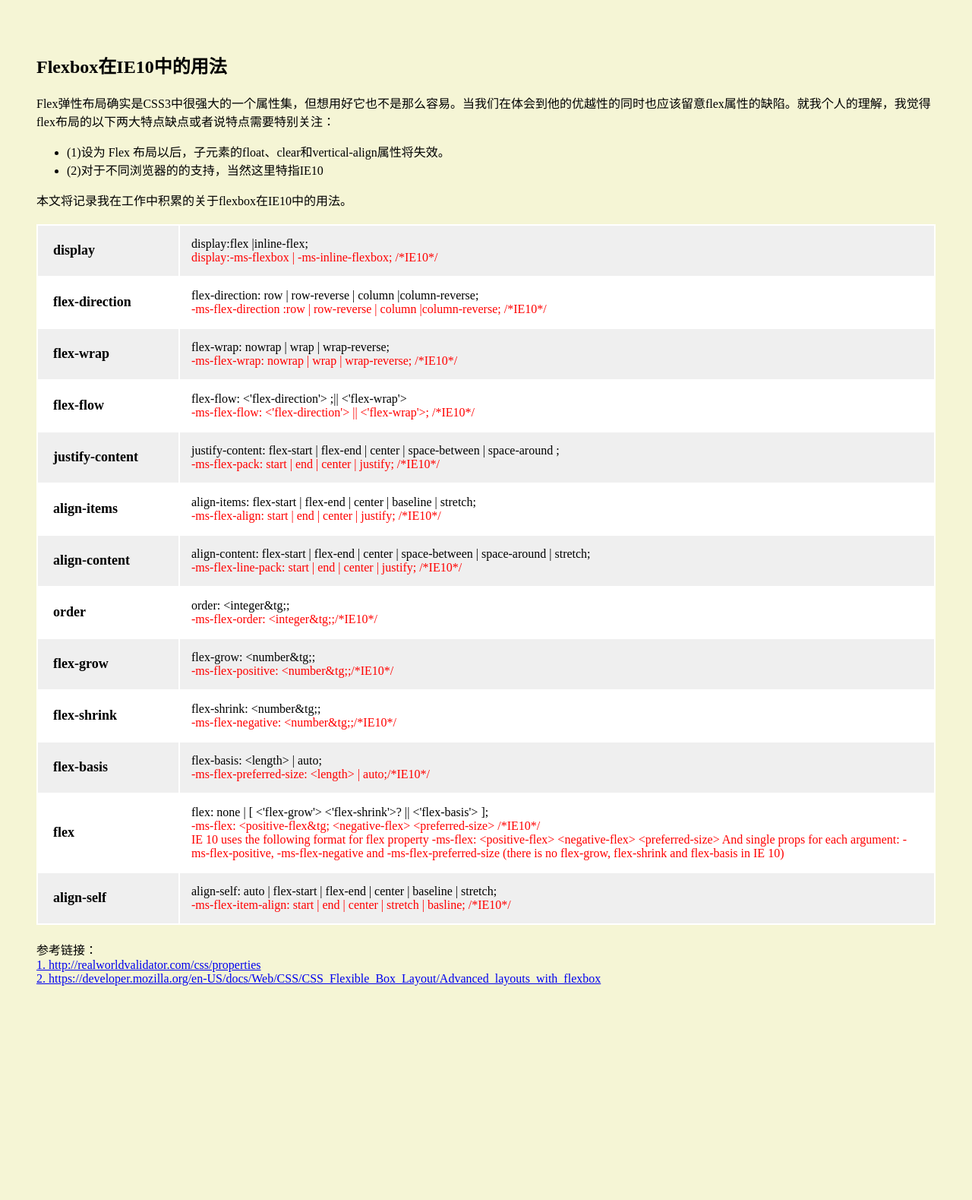
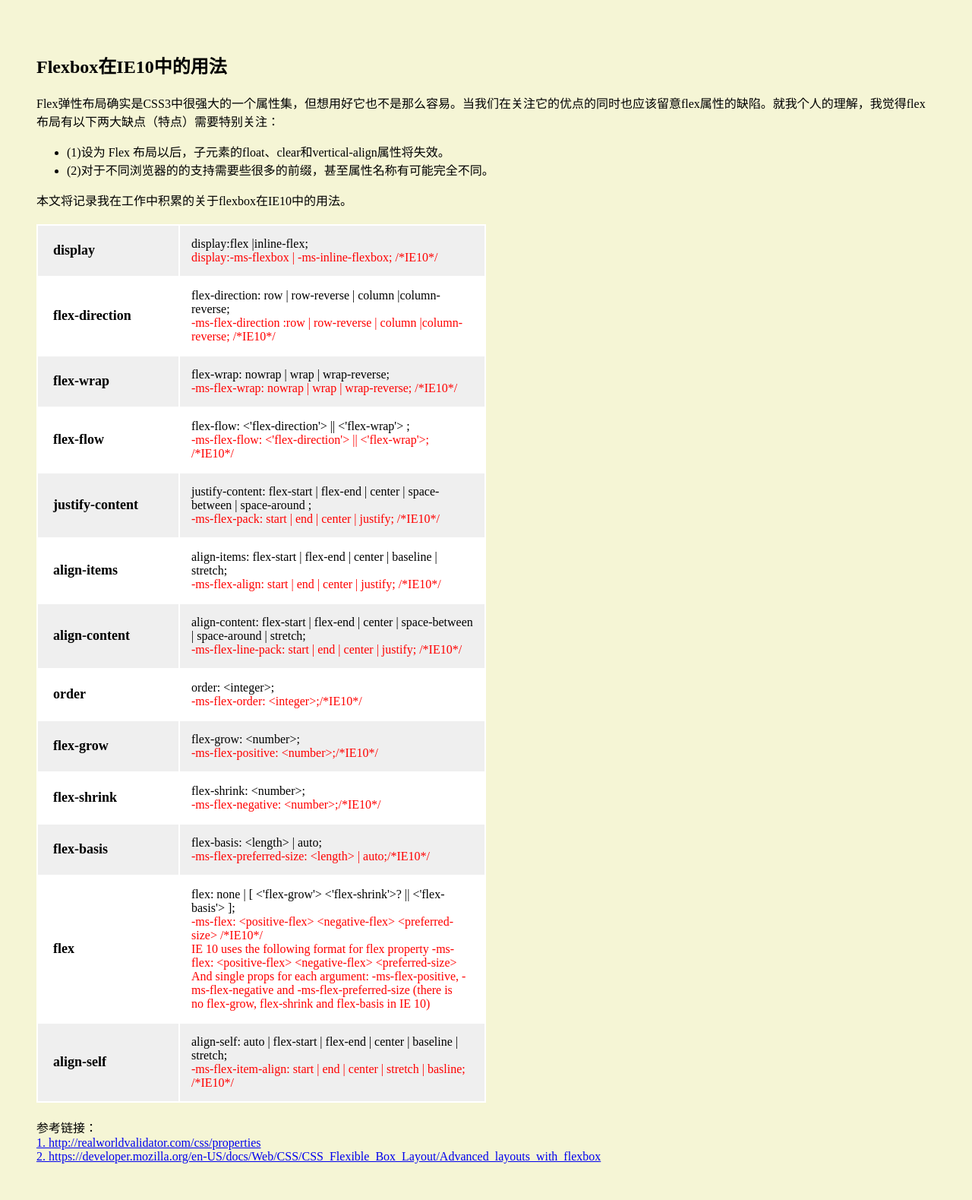
Before and after one commit to tim-gao/Blogs, a Jekyll site: the page built from _posts/2017-07-18-flexbox-for-IE10.html, in a window 1280 px wide. Shown: the whole page at 76% size. Built offline with Jekyll 4.4.1, drawn with Linux system fonts in a browser that asks for light colours; before the commit the page ends 1345 px from its top, so only the background shows below that.

Commit message:
update post"flexbox for IE10"

```diff
--- a/_posts/2017-07-18-flexbox-for-IE10.html
+++ b/_posts/2017-07-18-flexbox-for-IE10.html
@@ -4,10 +4,10 @@ title: flexbox for IE 10
 ---
 <div class="wrapper-20170718">
     <h2>Flexbox在IE10中的用法</h2>
-    Flex弹性布局确实是CSS3中很强大的一个属性集，但想用好它也不是那么容易。当我们在体会到他的优越性的同时也应该留意flex属性的缺陷。就我个人的理解，我觉得flex布局的以下两大特点缺点或者说特点需要特别关注：
+    Flex弹性布局确实是CSS3中很强大的一个属性集，但想用好它也不是那么容易。当我们在关注它的优点的同时也应该留意flex属性的缺陷。就我个人的理解，我觉得flex布局有以下两大缺点（特点）需要特别关注：
     <ul>
         <li>(1)设为 Flex 布局以后，子元素的float、clear和vertical-align属性将失效。</li>
-        <li>(2)对于不同浏览器的的支持，当然这里特指IE10</li>
+        <li>(2)对于不同浏览器的的支持需要些很多的前缀，甚至属性名称有可能完全不同。</li>
     </ul>
     本文将记录我在工作中积累的关于flexbox在IE10中的用法。
     <table>
@@ -32,7 +32,7 @@ title: flexbox for IE 10
             </tr>
             <tr>
                 <td>flex-flow</td>
-                <td>flex-flow: <'flex-direction'> ;|| <'flex-wrap'>
+                <td>flex-flow: <'flex-direction'> || <'flex-wrap'> ;
                     <div class="forIE10">-ms-flex-flow: <'flex-direction'> || <'flex-wrap'>; /*IE10*/</div>
                 </td>
             </tr>
@@ -56,20 +56,20 @@ title: flexbox for IE 10
             </tr>
             <tr>
                 <td>order</td>
-                <td>order: &lt;integer&tg;;
-                 <div class="forIE10">-ms-flex-order: &lt;integer&tg;;/*IE10*/</div>
+                <td>order: &lt;integer&gt;;
+                 <div class="forIE10">-ms-flex-order: &lt;integer&gt;;/*IE10*/</div>
                 </td>
             </tr>
             <tr>
                 <td>flex-grow</td>
-                <td>flex-grow: &lt;number&tg;;
-                  <div class="forIE10">-ms-flex-positive: &lt;number&tg;;/*IE10*/</div>
+                <td>flex-grow: &lt;number&gt;;
+                  <div class="forIE10">-ms-flex-positive: &lt;number&gt;;/*IE10*/</div>
                 </td>
             </tr>
             <tr>
                 <td>flex-shrink</td>
-                <td>flex-shrink: &lt;number&tg;;
-                 <div class="forIE10">-ms-flex-negative:  &lt;number&tg;;/*IE10*/</div>
+                <td>flex-shrink: &lt;number&gt;;
+                 <div class="forIE10">-ms-flex-negative:  &lt;number&gt;;/*IE10*/</div>
                 </td>
             </tr>
             <tr>
@@ -81,7 +81,7 @@ title: flexbox for IE 10
             <tr>
                 <td>flex</td>
                 <td>flex: none | [ <'flex-grow'> <'flex-shrink'>? || <'flex-basis'> ];
-                  <div class="forIE10">-ms-flex: &lt;positive-flex&tg; &lt;negative-flex&gt; &lt;preferred-size&gt;
+                  <div class="forIE10">-ms-flex: &lt;positive-flex&gt; &lt;negative-flex&gt; &lt;preferred-size&gt;
                   /*IE10*/<br>IE 10 uses the following format for flex property
                   -ms-flex: &lt;positive-flex&gt; &lt;negative-flex&gt; &lt;preferred-size&gt;
                   And single props for each argument: -ms-flex-positive, -ms-flex-negative and -ms-flex-preferred-size (there is no flex-grow, flex-shrink and flex-basis in IE 10)</div>
--- a/_sass/_base.scss
+++ b/_sass/_base.scss
@@ -130,6 +130,7 @@ pre[ref="SCSS"] {
     table {
         background-color: #fff;
         margin: 20px 0;
+        width: 50%;
         tr {
 
            &:nth-child(odd) {
```
